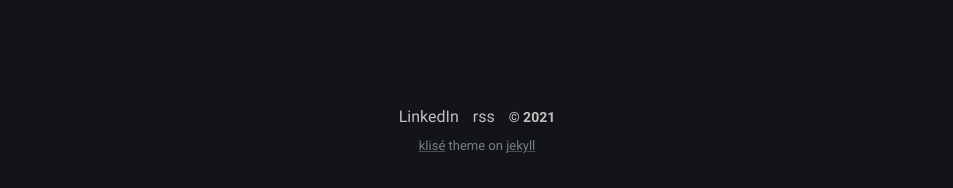
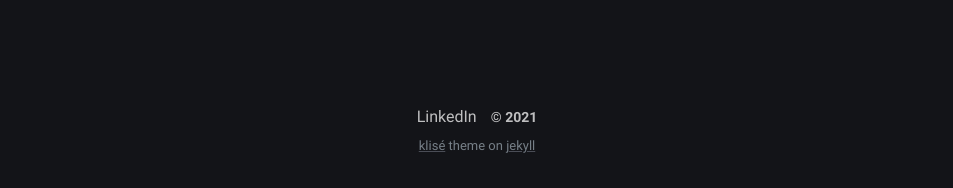
Before and after one commit to jknitey/jknitey.github.io, a Jekyll site: the page built from index.md, in a window 1280 px wide. Shown: the part 738-926 px from the top of the page, without its empty margins (163-1116 px from the left). Built offline with Jekyll 4.4.1, drawn with Linux system fonts in a browser that asks for light colours.

Commit message:
Update footer.html

```diff
--- a/_includes/footer.html
+++ b/_includes/footer.html
@@ -1,6 +1,5 @@
 <footer class="footer">
   <a class ="footer_item" href="https://www.linkedin.com/in/josh-knight-1a13a7166/">LinkedIn</a>
-  <a class="footer_item" href="/feed.xml">rss</a>
   <span class="footer_item">&copy; {{ site.time | date: "%Y" }}</span>
   <small class="footer_copyright">
     <!-- Klisé Theme: https://github.com/piharpi/jekyll-klise -->
```
